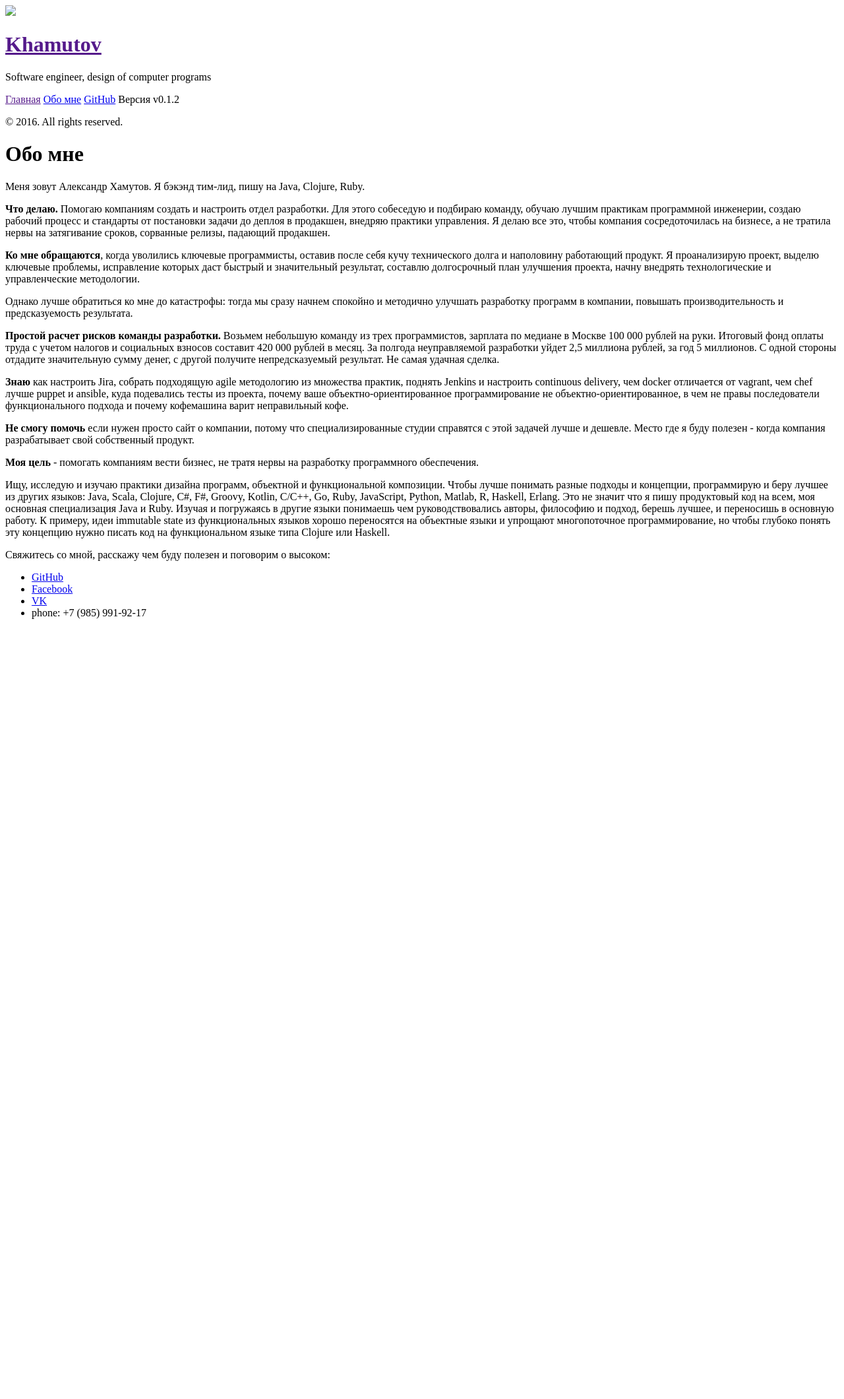
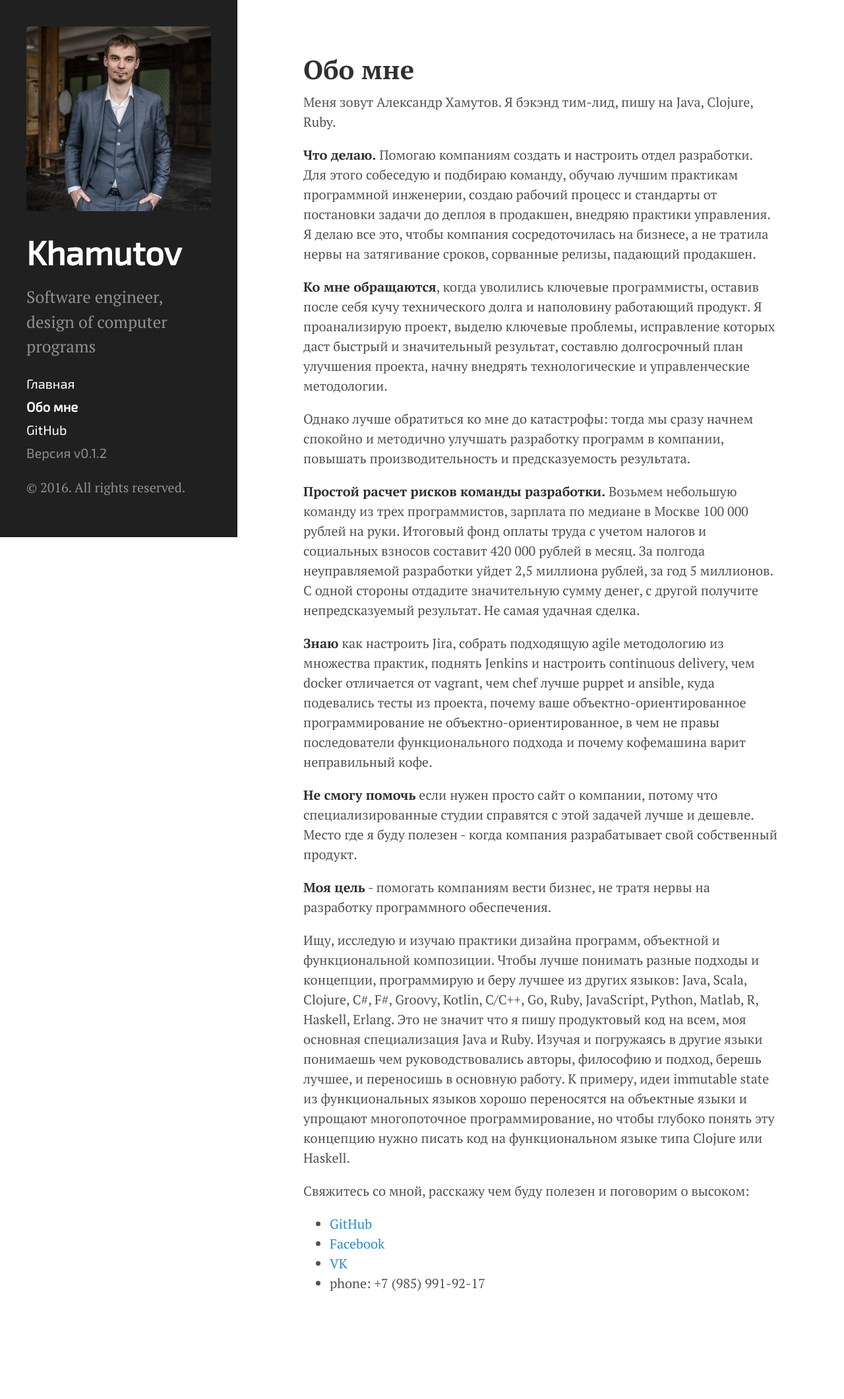
Before and after one commit to khamutov/khamutov.github.io, a Jekyll site: the page built from about.md, in a window 1280 px wide. Shown: the whole page at 66% size. Built offline with Jekyll 4.4.1, drawn with Linux system fonts in a browser that asks for light colours; before the commit the page ends 954 px from its top, so only the background shows below that.

Commit message:
remove baseurl, fixes relative navigation

```diff
--- a/404.html
+++ b/404.html
@@ -6,5 +6,5 @@
 
 <div class="page">
   <h1 class="page-title">404: Page not found</h1>
-  <p class="lead">Sorry, we've misplaced that URL or it's pointing to something that doesn't exist. <a href="{{ site.baseurl }}">Head back home</a> to try finding it again.</p>
+  <p class="lead">Sorry, we've misplaced that URL or it's pointing to something that doesn't exist. <a href="/">Head back home</a> to try finding it again.</p>
 </div>
--- a/_includes/head.html
+++ b/_includes/head.html
@@ -15,16 +15,16 @@
   </title>
 
   <!-- CSS -->
-  <link rel="stylesheet" href="{{ site.baseurl }}public/css/poole.css">
-  <link rel="stylesheet" href="{{ site.baseurl }}public/css/syntax.css">
-  <link rel="stylesheet" href="{{ site.baseurl }}public/css/hyde.css">
-  <link rel="stylesheet" href="{{ site.baseurl }}public/css/custom.css">
+  <link rel="stylesheet" href="/public/css/poole.css">
+  <link rel="stylesheet" href="/public/css/syntax.css">
+  <link rel="stylesheet" href="/public/css/hyde.css">
+  <link rel="stylesheet" href="/public/css/custom.css">
   <link href="https://fonts.googleapis.com/css?family=Exo+2" rel="stylesheet">
   <link href="https://fonts.googleapis.com/css?family=PT+Serif:400,700&amp;subset=cyrillic" rel="stylesheet">
 
   <!-- Icons -->
-  <link rel="apple-touch-icon-precomposed" sizes="144x144" href="{{ site.baseurl }}public/apple-touch-icon-144-precomposed.png">
-                                 <link rel="shortcut icon" href="{{ site.baseurl }}public/favicon.ico">
+  <link rel="apple-touch-icon-precomposed" sizes="144x144" href="/public/apple-touch-icon-144-precomposed.png">
+                                 <link rel="shortcut icon" href="/public/favicon.ico">
 
   <!-- RSS -->
   <link rel="alternate" type="application/rss+xml" title="RSS" href="/atom.xml">
--- a/_includes/sidebar.html
+++ b/_includes/sidebar.html
@@ -1,9 +1,9 @@
 <div class="sidebar">
   <div class="container">
     <div class="sidebar-about">
-      <img src="{{ site.baseurl }}public/profile.jpg" />
+      <img src="/public/profile.jpg" />
       <h1>
-        <a id="sitename" href="{{ site.baseurl }}">
+        <a id="sitename" href="/">
           {{ site.title }}
         </a>
       </h1>
@@ -12,7 +12,7 @@
     </div>
 
     <nav class="sidebar-nav">
-      <a class="sidebar-nav-item{% if page.url == site.baseurl %} active{% endif %}" href="{{ site.baseurl }}">Главная</a>
+      <a class="sidebar-nav-item{% if page.url == '/' %} active{% endif %}" href="/">Главная</a>
 
       {% comment %}
         The code below dynamically generates a sidebar nav of pages with
```
Also changed, not shown: index.html (+9 -5 lines).
